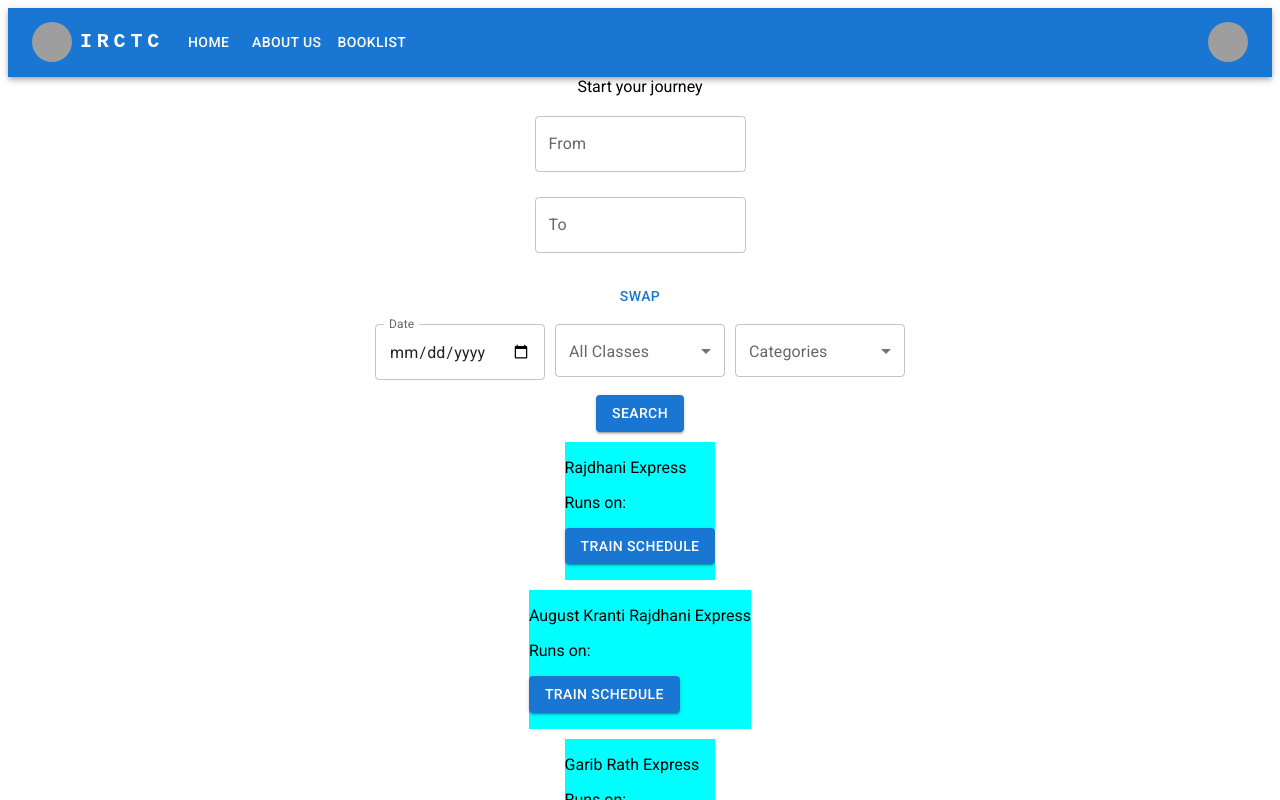
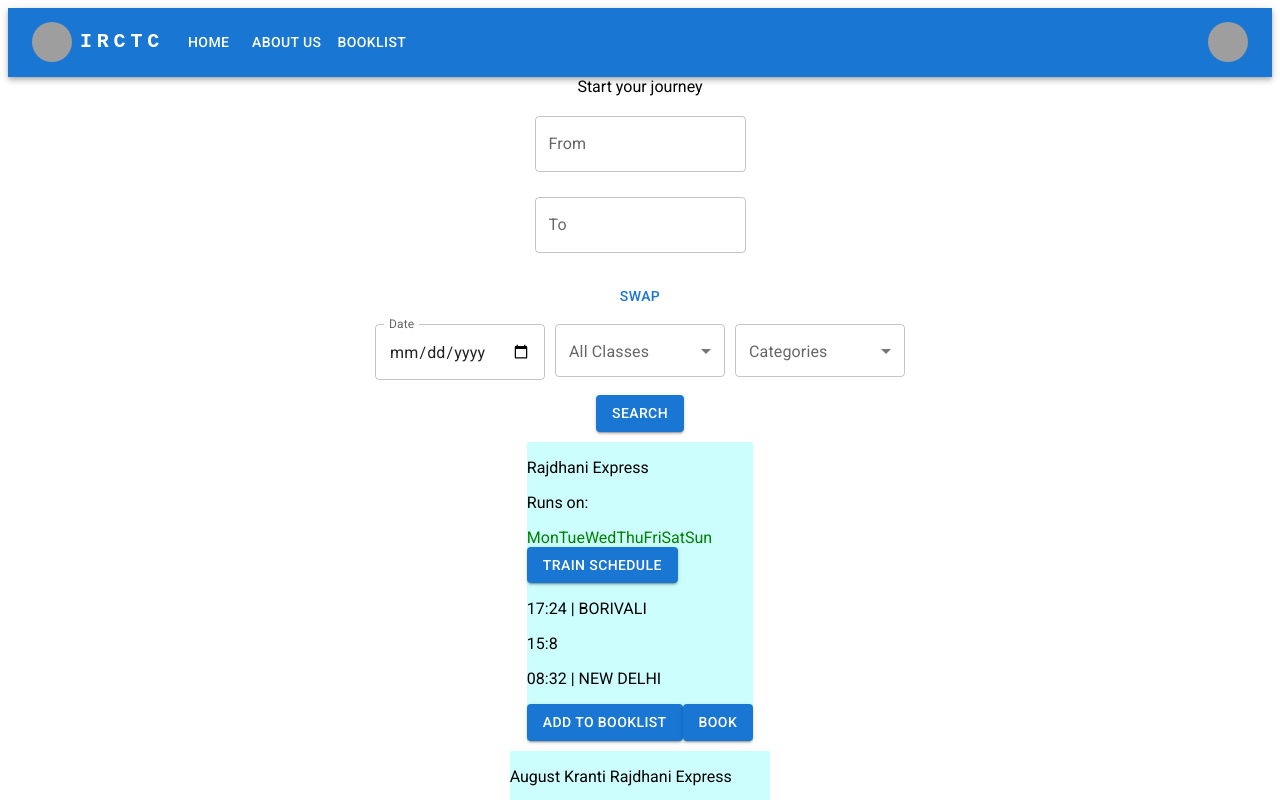
Before and after one commit to naim195/irctc-clone, a React (Vite) app: page /home in a window 1280 px wide. Shown: the top 800 px of the page. Built offline with nearby package versions, Linux system fonts and the light colour scheme; grey boxes are pictures that could not be loaded.

Commit message:
added train tickets

```diff
--- a/src/components/train.jsx
+++ b/src/components/train.jsx
@@ -3,12 +3,30 @@
 import { Button } from "@mui/material";
 
 const Train = ({ trainData }) => {
+  const days = ["Mon", "Tue", "Wed", "Thu", "Fri", "Sat", "Sun"];
+  const [click, setClick] = useState(false);
+
   return (
     <div className="ticket-bg">
       <div>
         <p>{trainData.train_name}</p>
         <div className="days">
           <p>Runs on:</p>
+          {days.map((day) => {
+            if (trainData.run_days.includes(day)) {
+              return (
+                <span key={day} style={{ color: "green" }}>
+                  {day}
+                </span>
+              );
+            } else {
+              return (
+                <span key={day} style={{ color: "red" }}>
+                  {day}
+                </span>
+              );
+            }
+          })}
         </div>
         <Button
           className="button"
@@ -19,10 +37,34 @@
         >
           Train Schedule
         </Button>
-          </div>
-          <div>
-              <p></p>
-          </div>
+      </div>
+      <div>
+        <p>
+          {trainData.from_std} | {trainData.from_station_name}
+        </p>
+        <p>{trainData.duration}</p>
+        <p>
+          {trainData.to_sta} | {trainData.to_station_name}
+        </p>
+      </div>
+      <div>
+      <Button
+          className="button"
+          variant="contained"
+          color="primary"
+          onClick={()=>setClick(!click)}
+        >
+          {click? 'REMOVE FROM BOOKLIST':'ADD TO BOOKLIST'}
+        </Button>
+        <Button
+          className="button"
+          variant="contained"
+          color="primary"
+
+        >
+          BOOK
+        </Button>
+      </div>
     </div>
   );
 };
--- a/src/styles/train.css
+++ b/src/styles/train.css
@@ -1,3 +1,3 @@
 .ticket-bg {
-  background-color: aqua;
+  background-color: rgba(33, 248, 248, 0.225);
 }
```
Also changed, not shown: src/components/Home.jsx (line endings or trailing spaces).
